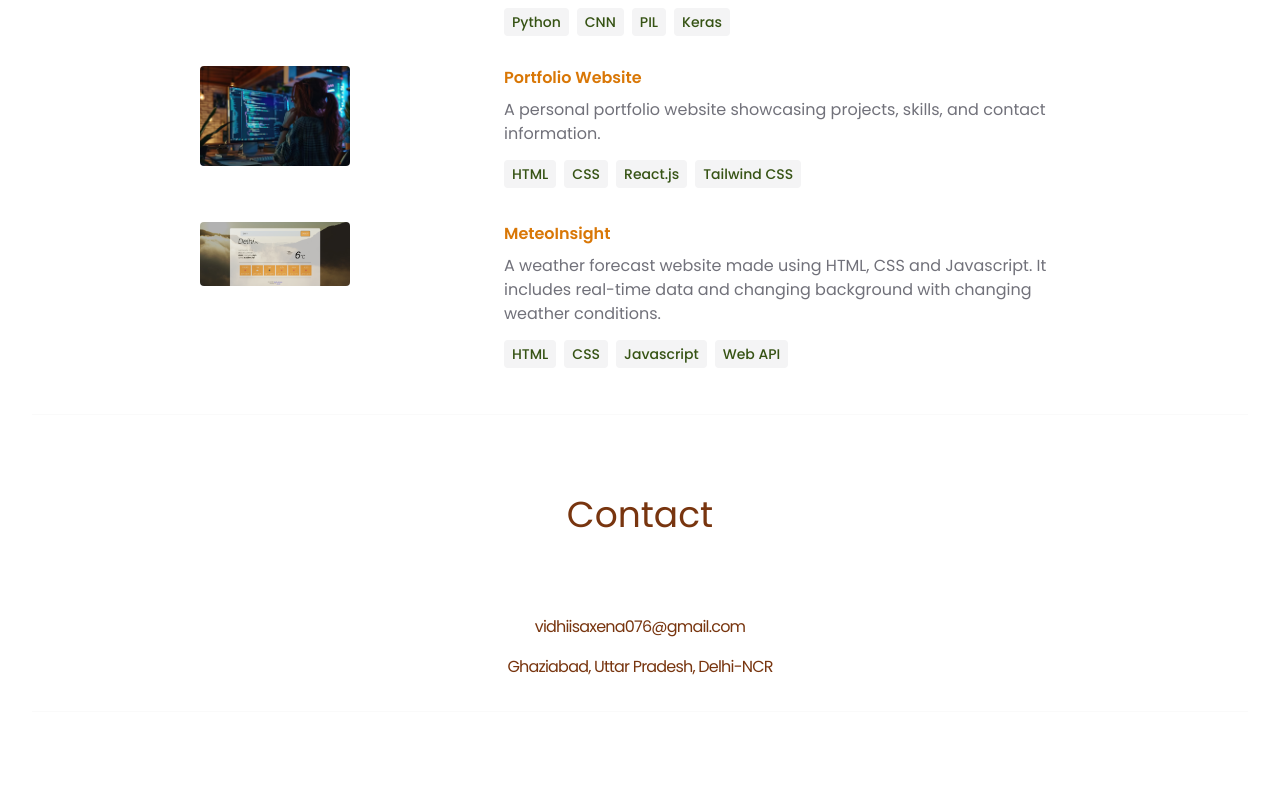
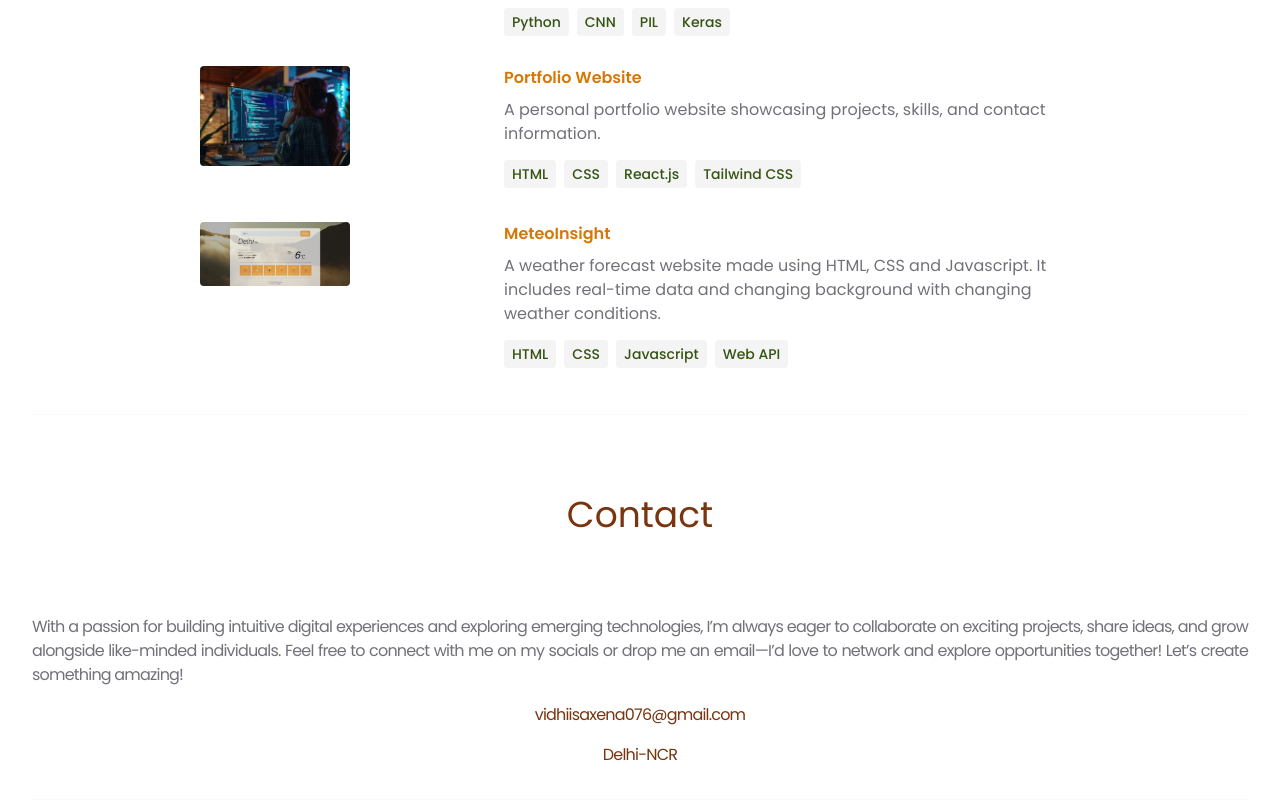
Before and after one commit to vidhiisaxena/Portfolio-Website, a React (Vite) app: page / in a window 1280 px wide. Shown: the part 2704-3504 px from the top of the page. Before the commit the page ends 3416 px from the top, so only its background shows below. Built offline with nearby package versions, Linux system fonts and the light colour scheme; a web font is replaced by a local one.

Commit message:
contact description

```diff
--- a/src/constants/index.js
+++ b/src/constants/index.js
@@ -62,6 +62,8 @@ export const PROJECTS = [
 ];
 
 export const CONTACT = {
-  address: "Ghaziabad, Uttar Pradesh, Delhi-NCR",
+  description:
+    "With a passion for building intuitive digital experiences and exploring emerging technologies, I’m always eager to collaborate on exciting projects, share ideas, and grow alongside like-minded individuals. Feel free to connect with me on my socials or drop me an email—I’d love to network and explore opportunities together! Let’s create something amazing!",
+  address: "Delhi-NCR",
   email: "vidhiisaxena076@gmail.com",
 };
```
